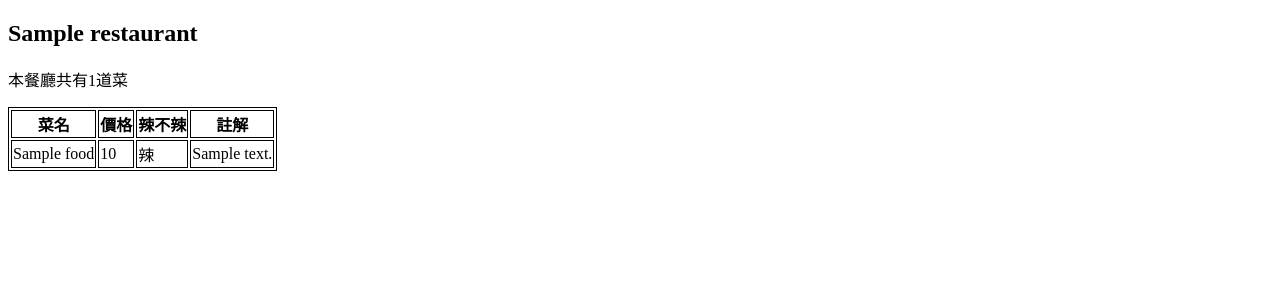
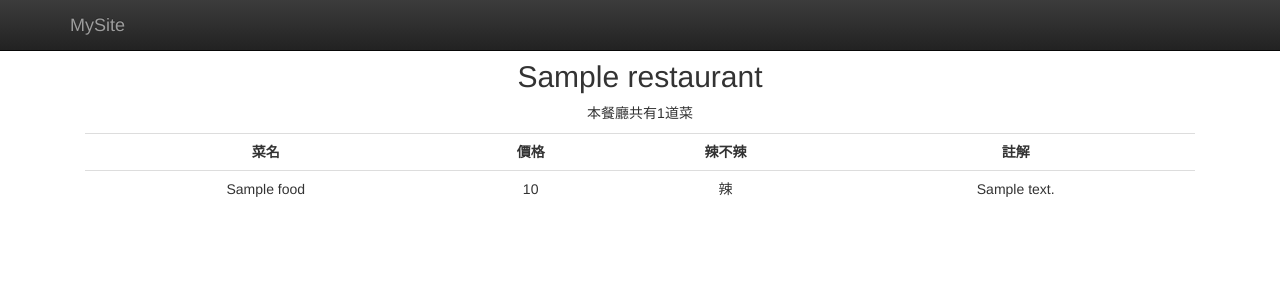
Before and after one commit to its-django/mysite, a Django app: page /menu/ in a window 1280 px wide. Shown: the top 300 px of the page. Run offline with Django 3.2, Linux system fonts and the light colour scheme; tables that the repository leaves empty hold one stand-in row (values such as "Sample post"); some libraries are stand-ins or nearby versions.

Commit message:
Module_08 - (可選) 導入Bootstrap
* 使用bootstrap v3.3.1

```diff
--- a/mysite/restaurants/templates/menu.html
+++ b/mysite/restaurants/templates/menu.html
@@ -3,18 +3,48 @@
     <head>
         <title> Menu </title>
         <meta charset='utf-8'>
+        <link rel="stylesheet" href="https://maxcdn.bootstrapcdn.com/bootstrap/3.3.1/css/bootstrap.min.css">
+        <link rel="stylesheet" href="https://maxcdn.bootstrapcdn.com/bootstrap/3.3.1/css/bootstrap-theme.min.css">
         <style>
-            table, th, td {
-                border: 1px solid black;
+        th { text-align: center; }
+        div.menus {
+            text-align: center;
+            padding: 40px 15px;
         }
+
         </style>
     </head>
     <body>
+
+        <nav class="navbar navbar-inverse navbar-fixed-top" role="navigation">
+            <div class="container">
+                <div class="navbar-header">
+                    <button type="button" class="navbar-toggle collapsed" data-toggle="collapse" data-target="#navbar" aria-expanded="false" aria-controls="navbar">
+                        <span class="sr-only">Toggle navigation</span>
+                        <span class="icon-bar"></span>
+                        <span class="icon-bar"></span>
+                        <span class="icon-bar"></span>
+                    </button>
+                    <a class="navbar-brand" href="#">MySite</a>
+                </div>
+                <!--div id="navbar" class="collapse navbar-collapse">
+                    <ul class="nav navbar-nav">
+                        <li class="active"><a href="#">Home</a></li>
+                        <li><a href="#about">About</a></li>
+                        <li><a href="#contact">Contact</a></li>
+                    </ul>
+                </div--><!--/.nav-collapse -->
+            </div>
+        </nav>
+
+        <div class="container">
+            <div class="menus">
+                <p>
                 {% for r in restaurants %}
                 <h2>{{ r.name }}</h2>
                 {% if r.food_set.all %}
                 <p>本餐廳共有{{ r.food_set.all|length }}道菜</p>
-        <table>
+                <table class="table">
                     <tr>
                         <th>菜名</th>
                         <th>價格</th>
@@ -30,9 +60,15 @@
                     </tr>
                     {% endfor %}
                 </table>
+                </p>
                 {% else %}
                 <p>本餐廳啥都沒賣</p>
                 {% endif %}
                 {% endfor %}
+            </div>
+        </div>
+
+    <script src="https://ajax.googleapis.com/ajax/libs/jquery/1.11.1/jquery.min.js"></script>
+    <script src="https://maxcdn.bootstrapcdn.com/bootstrap/3.3.1/js/bootstrap.min.js"></script>
     </body>
 </html>
```
Lines whose indentation alone changed are shown as unchanged.
